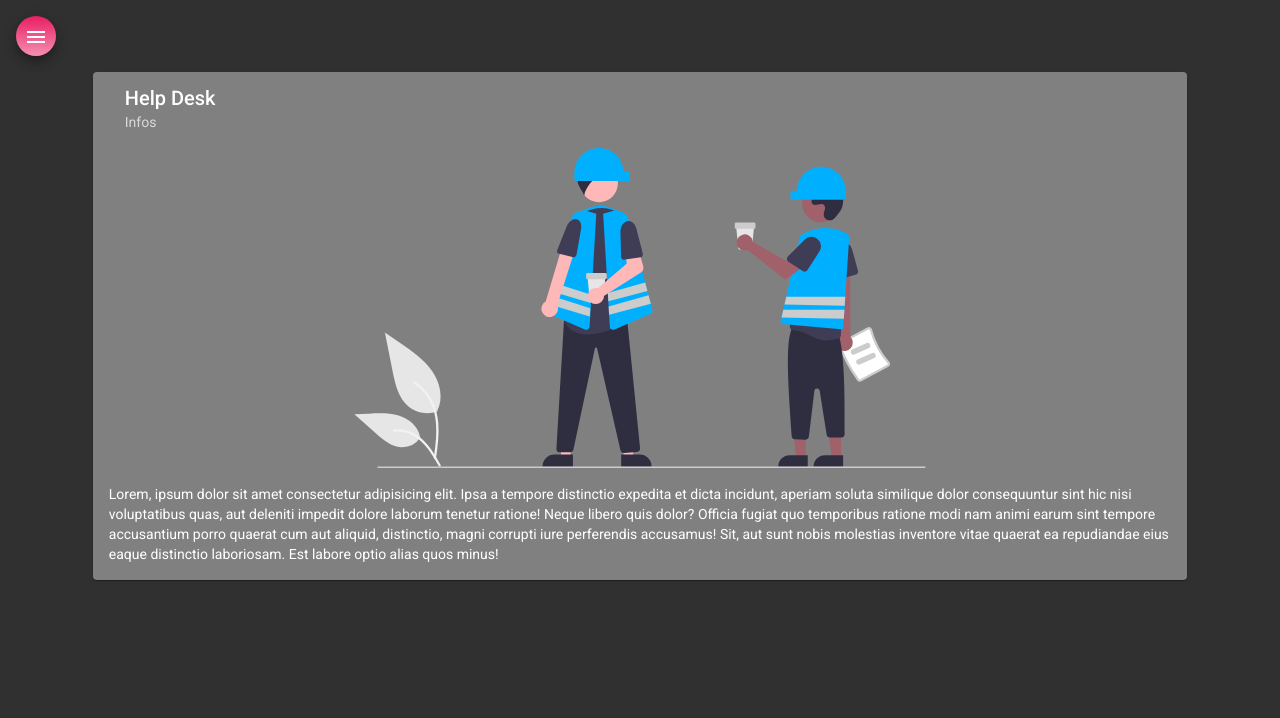
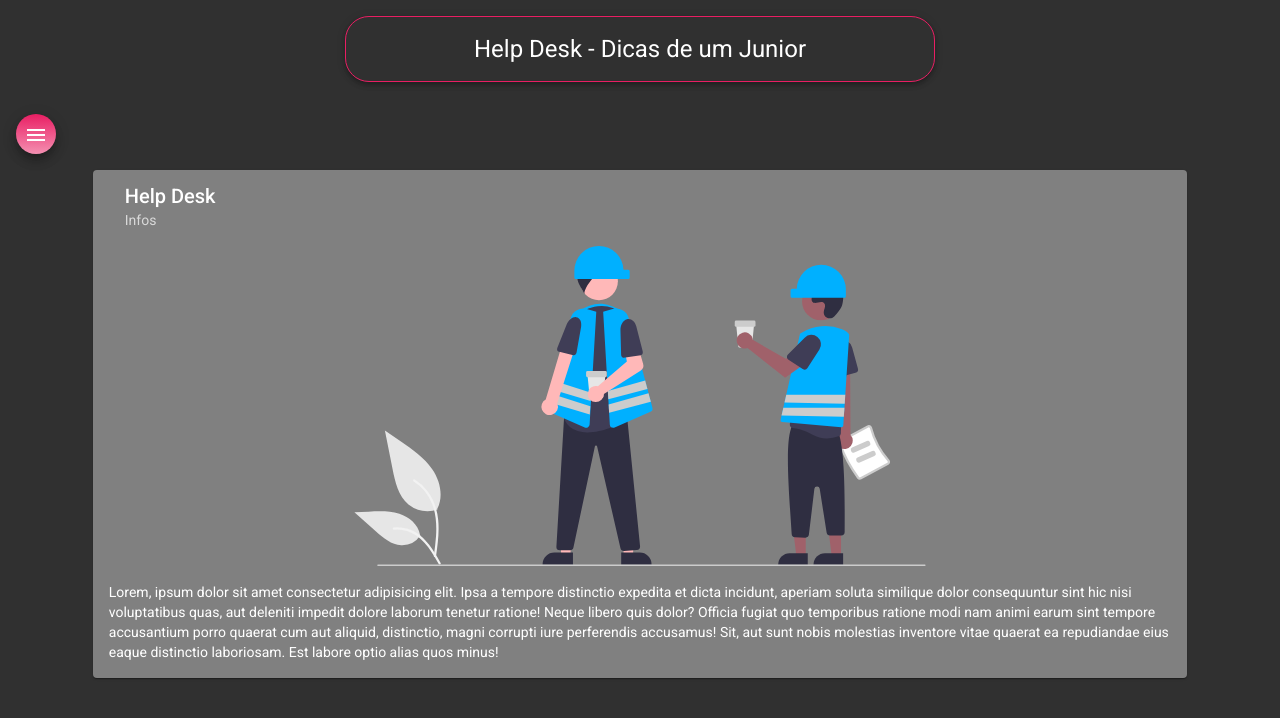
Before and after one commit to GabrielReguera/udemy-curso-web, an Angular app: page /home in a window 1280 px wide. Shown: the top 718 px of the page. Built offline with nearby package versions, Linux system fonts and the light colour scheme.

Commit message:
Header component

```diff
--- a/src/app/app-routing.module.ts
+++ b/src/app/app-routing.module.ts
@@ -1,5 +1,6 @@
 import { NgModule } from "@angular/core";
 import { RouterModule, Routes } from "@angular/router";
+import { HeaderComponent } from "./components/header/header.component";
 import { HomeComponent } from "./components/home/home.component";
 import { NavComponent } from "./components/nav/nav.component";
 
@@ -7,7 +8,10 @@ const routes: Routes = [
   {
     path: "",
     component: NavComponent,
-    children: [{ path: "home", component: HomeComponent }],
+    children: [
+      { path: "home", component: HomeComponent },
+      { path: "header", component: HeaderComponent },
+    ],
   },
 ];
 
--- a/src/app/app.module.ts
+++ b/src/app/app.module.ts
@@ -29,9 +29,10 @@ import { MatToolbarModule } from "@angular/material/toolbar";
 
 import { NavComponent } from "./components/nav/nav.component";
 import { HomeComponent } from './components/home/home.component';
+import { HeaderComponent } from './components/header/header.component';
 
 @NgModule({
-  declarations: [AppComponent, NavComponent, HomeComponent],
+  declarations: [AppComponent, NavComponent, HomeComponent, HeaderComponent],
   imports: [
     BrowserModule,
     AppRoutingModule,
--- /dev/null
+++ b/src/app/components/header/header.component.css
@@ -0,0 +1,12 @@
+.container{
+    display: flex;
+    justify-content: center;
+    align-items: center;
+}
+
+h1{
+    margin-top: 1rem;
+    border: 1px solid #e91e63;
+    padding: 1rem 10%;
+    border-radius: 1.5rem;
+}
--- /dev/null
+++ b/src/app/components/header/header.component.html
@@ -0,0 +1,3 @@
+<div class="container">
+    <h1 class="mat-elevation-z4">Help Desk - Dicas de um Junior</h1>
+</div>
--- /dev/null
+++ b/src/app/components/header/header.component.ts
@@ -0,0 +1,15 @@
+import { Component, OnInit } from '@angular/core';
+
+@Component({
+  selector: 'app-header',
+  templateUrl: './header.component.html',
+  styleUrls: ['./header.component.css']
+})
+export class HeaderComponent implements OnInit {
+
+  constructor() { }
+
+  ngOnInit(): void {
+  }
+
+}
--- a/src/app/components/nav/nav.component.html
+++ b/src/app/components/nav/nav.component.html
@@ -26,6 +26,7 @@
     </mat-drawer>
 
     <div class="sidenav-content">
+      <app-header></app-header>
       <button class="menu mat-elevation-z8" (click)="drawer.toggle()" mat-icon-button>
         <mat-icon>menu</mat-icon>
       </button>
```
